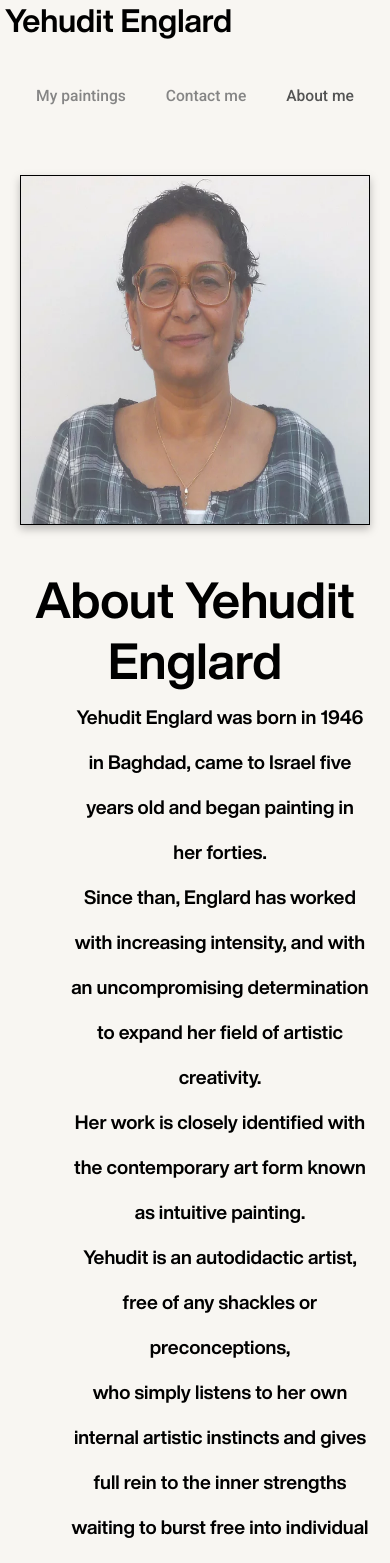
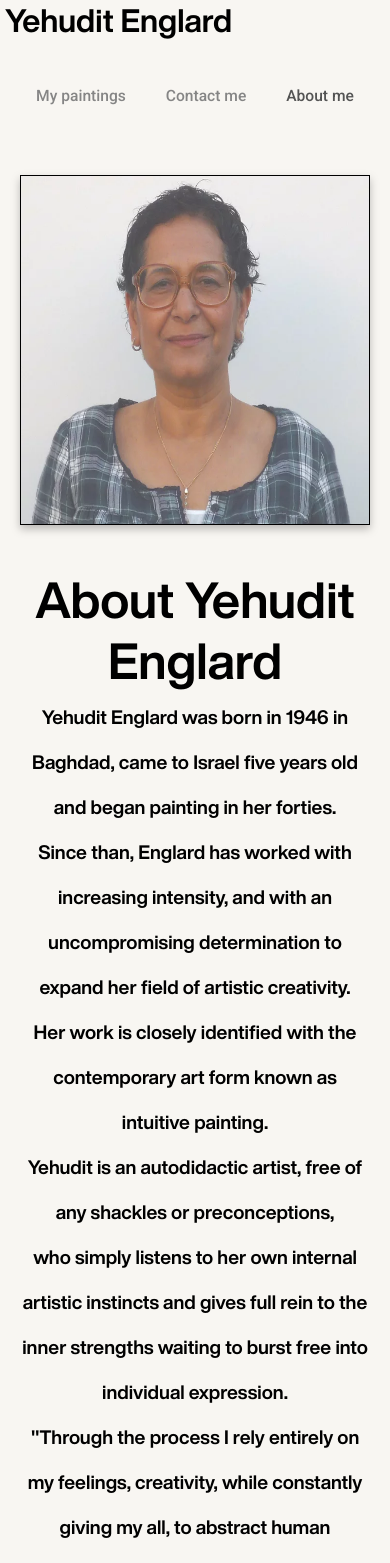
Before and after one commit to netanelTur/Paintings-Site, a React (Create React App) app: page /about in a window 390 px wide. Shown: the top 1563 px of the page. Built offline with nearby package versions, Linux system fonts and the light colour scheme.

Commit message:
Fixed mobile about page design a bit

```diff
--- a/package.json
+++ b/package.json
@@ -10,6 +10,7 @@
     "react-dom": "^17.0.2",
     "react-router-dom": "^6.2.2",
     "react-scripts": "5.0.0",
+    "react-transition-group": "^4.4.2",
     "web-vitals": "^2.1.4"
   },
   "scripts": {
--- a/src/components/About/About.css
+++ b/src/components/About/About.css
@@ -45,6 +45,8 @@
 @media (max-width: 768px) {
   .container {
     flex-direction: column;
+    justify-content: center;
+    align-items: center;
   }
 
   .profile-img {
@@ -52,4 +54,8 @@
     max-width: 350px;
     max-height: 350px;
   }
+
+  .paragraph {
+    padding-left: 0;
+  }
 }
```
Also changed, not shown: 1 other file (tests, documents, lock files or other folders).
